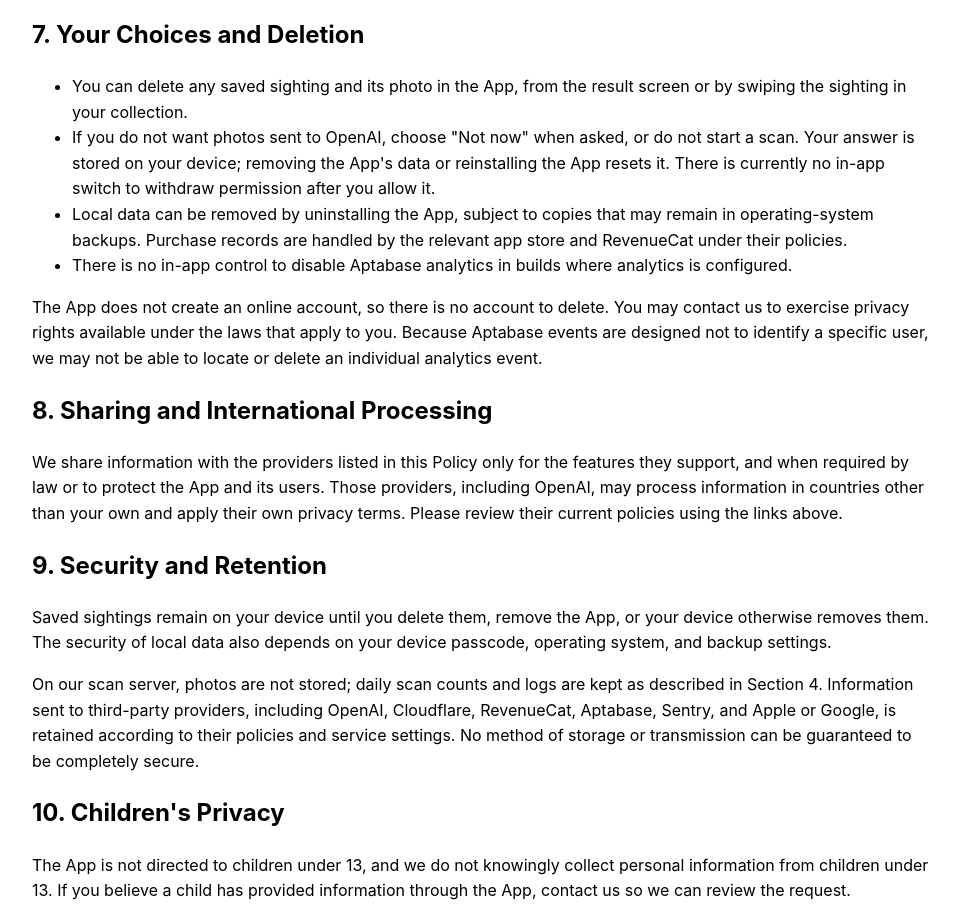
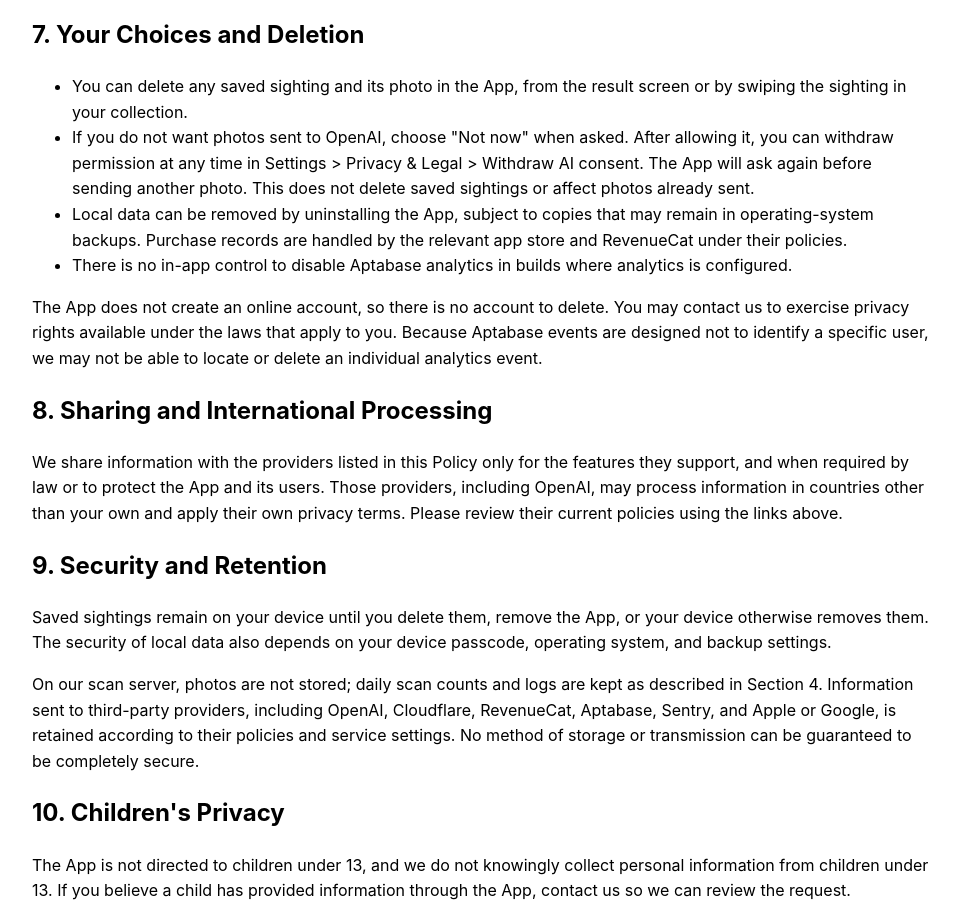
Before and after one commit to asugan/petopia-legal, a plain HTML site: page privacy-cloud-identifier.html in a window 1280 px wide. Shown: the part 3580-4501 px from the top of the page, without its empty margins (158-1117 px from the left). Drawn offline with Linux system fonts and the light colour scheme.

Commit message:
Document how to withdraw Cloud Identifier AI consent
Point users to the new Settings control and clarify that withdrawal only affects future uploads, not saved sightings or photos already sent.

```diff
--- a/privacy-cloud-identifier.html
+++ b/privacy-cloud-identifier.html
@@ -250,10 +250,11 @@
         result screen or by swiping the sighting in your collection.
       </li>
       <li>
-        If you do not want photos sent to OpenAI, choose "Not now" when asked,
-        or do not start a scan. Your answer is stored on your device; removing
-        the App's data or reinstalling the App resets it. There is currently no
-        in-app switch to withdraw permission after you allow it.
+        If you do not want photos sent to OpenAI, choose "Not now" when asked.
+        After allowing it, you can withdraw permission at any time in Settings
+        &gt; Privacy &amp; Legal &gt; Withdraw AI consent. The App will ask again
+        before sending another photo. This does not delete saved sightings or
+        affect photos already sent.
       </li>
       <li>
         Local data can be removed by uninstalling the App, subject to copies
```
